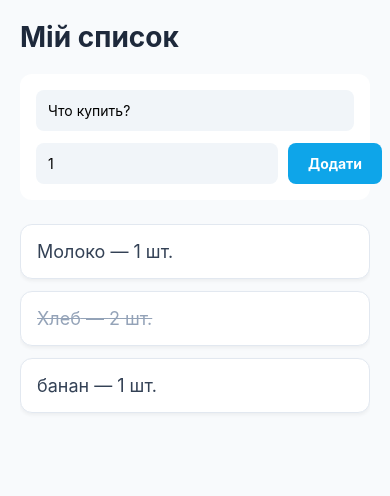
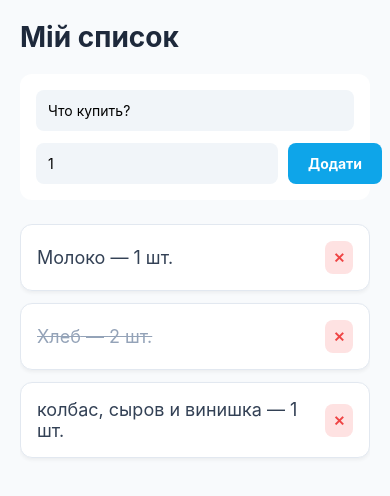
Before and after one commit to VadymByi/shopping-list-proto, a React Native app: screen / in a window 390 px wide. Shown: the top 496 px of the page. Built offline with nearby package versions, Linux system fonts and the light colour scheme; data requests are answered from the project's data file.

Commit message:
feat: implement delete and toggle completion status

```diff
--- a/db.json
+++ b/db.json
@@ -13,10 +13,10 @@
       "isCompleted": true
     },
     {
-      "title": "банан",
+      "title": "колбас, сыров и винишка",
       "amount": 1,
       "isCompleted": false,
-      "id": "Up846F9"
+      "id": "zpyUjLi"
     }
   ]
 }
--- a/src/screens/ShoppingListScreen.tsx
+++ b/src/screens/ShoppingListScreen.tsx
@@ -1,16 +1,19 @@
 import React from "react";
-import { useQuery } from "@tanstack/react-query";
-import { fetchItems } from "../api/client";
+import { useMutation, useQuery, useQueryClient } from "@tanstack/react-query";
+import { deleteItem, fetchItems, updateItem } from "../api/client";
 import {
   ActivityIndicator,
   View,
   Text,
   FlatList,
   StyleSheet,
+  TouchableOpacity,
 } from "react-native";
 import { AddItemForm } from "../components/AddItemForm";
 
 export const ShoppingListScreen = () => {
+  const queryClient = useQueryClient();
+
   const {
     data: items,
     isLoading,
@@ -18,6 +21,21 @@ export const ShoppingListScreen = () => {
   } = useQuery({
     queryKey: ["shopping-items"],
     queryFn: fetchItems,
+  });
+
+  const deleteMutation = useMutation({
+    mutationFn: deleteItem,
+    onSuccess: () => {
+      queryClient.invalidateQueries({ queryKey: ["shopping-items"] });
+    },
+  });
+
+  const toggleMutation = useMutation({
+    mutationFn: ({ id, isCompleted }: { id: string; isCompleted: boolean }) =>
+      updateItem(id, { isCompleted }),
+    onSuccess: () => {
+      queryClient.invalidateQueries({ queryKey: ["shopping-items"] });
+    },
   });
 
   if (isLoading) {
@@ -46,7 +64,21 @@ export const ShoppingListScreen = () => {
         data={items}
         keyExtractor={(item) => item.id.toString()}
         renderItem={({ item }) => (
-          <View style={styles.card}>
+          <View
+            style={[
+              styles.card,
+              { flexDirection: "row", alignItems: "center" },
+            ]}
+          >
+            <TouchableOpacity
+              style={{ flex: 1 }}
+              onPress={() =>
+                toggleMutation.mutate({
+                  id: item.id,
+                  isCompleted: !item.isCompleted,
+                })
+              }
+            >
               <Text
                 style={[
                   styles.itemText,
@@ -55,6 +87,14 @@ export const ShoppingListScreen = () => {
               >
                 {item.title} — {item.amount} шт.
               </Text>
+            </TouchableOpacity>
+
+            <TouchableOpacity
+              onPress={() => deleteMutation.mutate(item.id)}
+              style={styles.deleteButton}
+            >
+              <Text style={styles.deleteButtonText}>✕</Text>
+            </TouchableOpacity>
           </View>
         )}
         ListEmptyComponent={
@@ -90,6 +130,13 @@ const styles = StyleSheet.create({
   itemText: { fontSize: 18, color: "#334155" },
   completedText: { textDecorationLine: "line-through", color: "#94a3b8" },
   emptyText: { textAlign: "center", color: "#94a3b8", marginTop: 20 },
+  deleteButton: {
+    padding: 8,
+    backgroundColor: "#fee2e2",
+    borderRadius: 8,
+    marginLeft: 10,
+  },
+  deleteButtonText: { color: "#ef4444", fontWeight: "bold" },
 });
 
 // import { useQuery } from "@tanstack/react-query";
```
Lines whose indentation alone changed are shown as unchanged.
